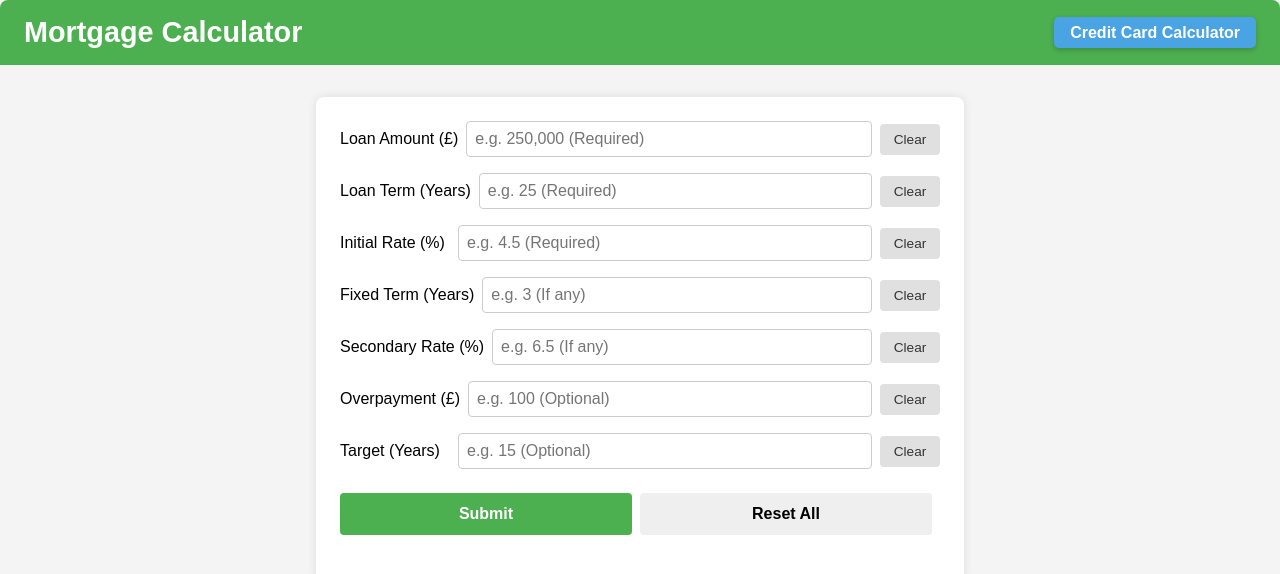
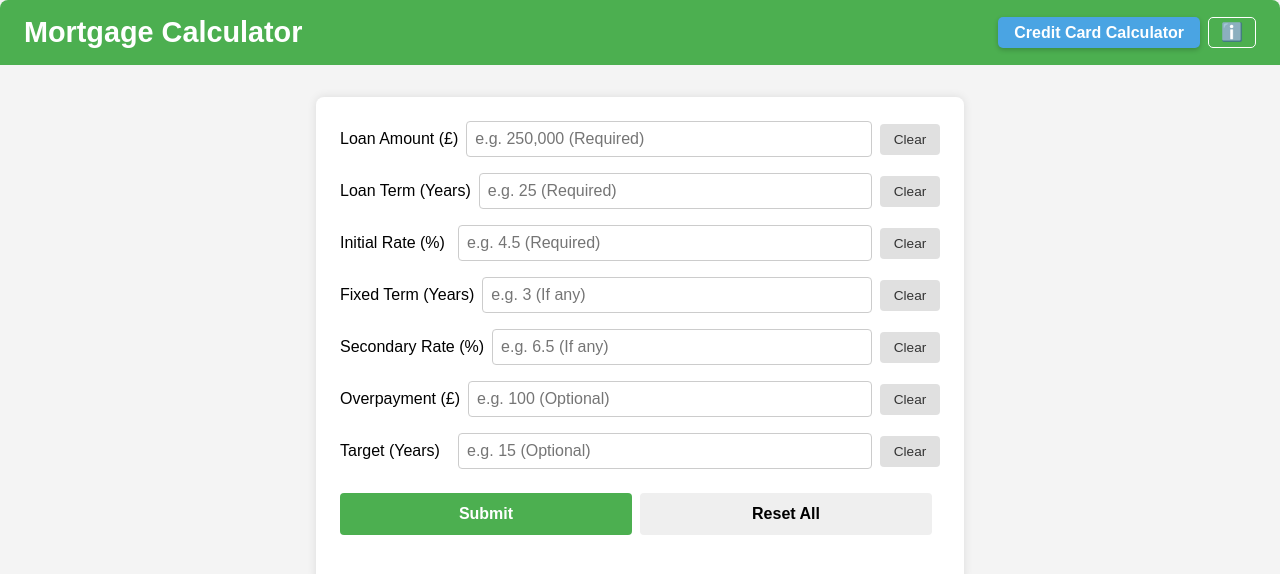
Before and after one commit to Ampdrew06/Mortgage-Calculator, a React (Create React App) app: page / in a window 1280 px wide. Shown: the top 574 px of the page. Built offline with nearby package versions, Linux system fonts and the light colour scheme.

Commit message:
info button update

```diff
--- a/src/App.jsx
+++ b/src/App.jsx
@@ -33,6 +33,10 @@ const HeaderNav = () => {
     navigate(isCCC ? '/' : '/ccc');
   };
 
+  const goToInfo = () => {
+    navigate(isCCC ? '/ccc-info' : '/info');
+  };
+
   return (
     <header
       style={{
@@ -57,6 +61,7 @@ const HeaderNav = () => {
         {mainTitle}
       </h1>
 
+      <div style={{ display: 'flex', gap: '0.5rem' }}>
         <button
           onClick={goToPartner}
           style={{
@@ -75,6 +80,26 @@ const HeaderNav = () => {
         >
           {partnerTitle}
         </button>
+
+        <button
+          onClick={goToInfo}
+          style={{
+            backgroundColor: 'transparent',
+            border: '1px solid white',
+            color: 'white',
+            borderRadius: '5px',
+            padding: '0.3rem 0.75rem',
+            fontSize: '1.1rem',
+            cursor: 'pointer',
+            fontWeight: 'bold',
+            lineHeight: 1,
+          }}
+          aria-label="Info"
+          title="Info"
+        >
+          ℹ️
+        </button>
+      </div>
     </header>
   );
 };
```
Lines whose indentation alone changed are shown as unchanged.
